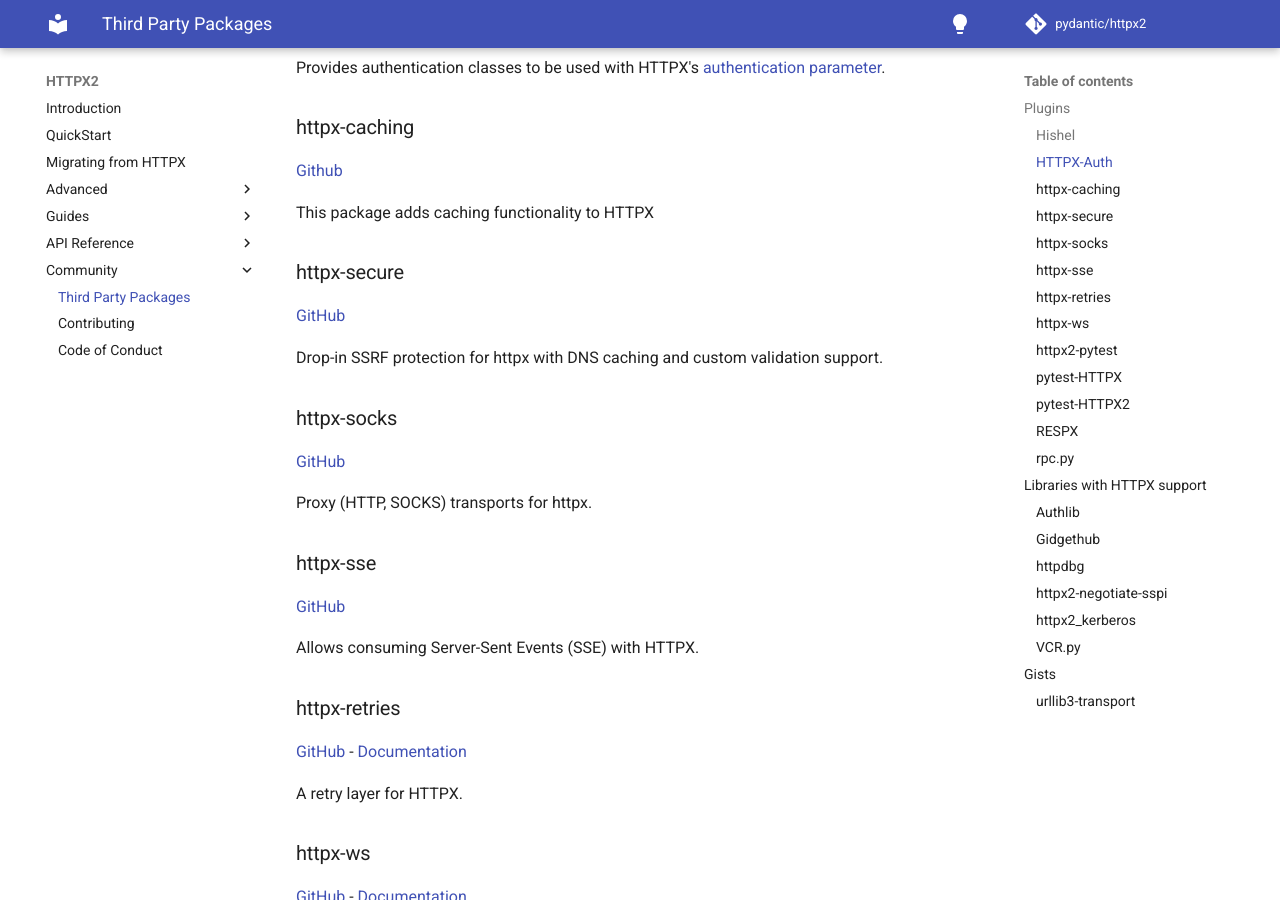
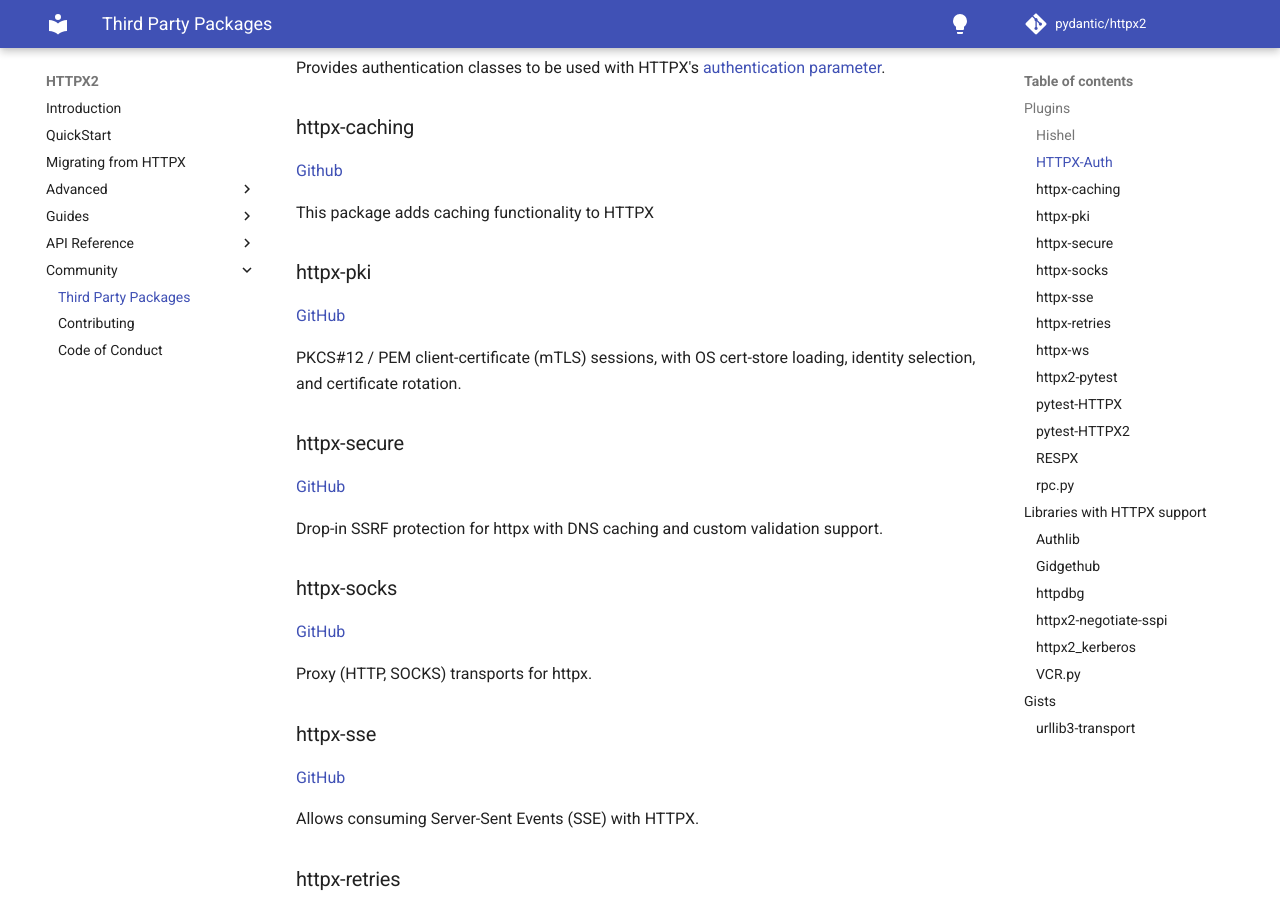
Before and after one commit to CarolinaBentrescas/httpx2, an MkDocs documentation site: the page built from docs/third_party_packages.md, in a window 1280 px wide and 900 px high, scrolled down 500 px. Built offline with MkDocs 1.6.1 and Material for MkDocs 9.7.7, drawn with Linux system fonts in a browser that asks for light colours; comment, search, counter and statistics services are not loaded.

Commit message:
Add httpx-pki to third party packages (#1096)

```diff
--- a/docs/third_party_packages.md
+++ b/docs/third_party_packages.md
@@ -23,6 +23,12 @@ Provides authentication classes to be used with HTTPX's [authentication paramete
 [Github](https://github.com/johtso/httpx-caching)
 
 This package adds caching functionality to HTTPX
+
+### httpx-pki
+
+[GitHub](https://github.com/ccbest/httpx-pki)
+
+PKCS#12 / PEM client-certificate (mTLS) sessions, with OS cert-store loading, identity selection, and certificate rotation.
 
 ### httpx-secure
 
```
